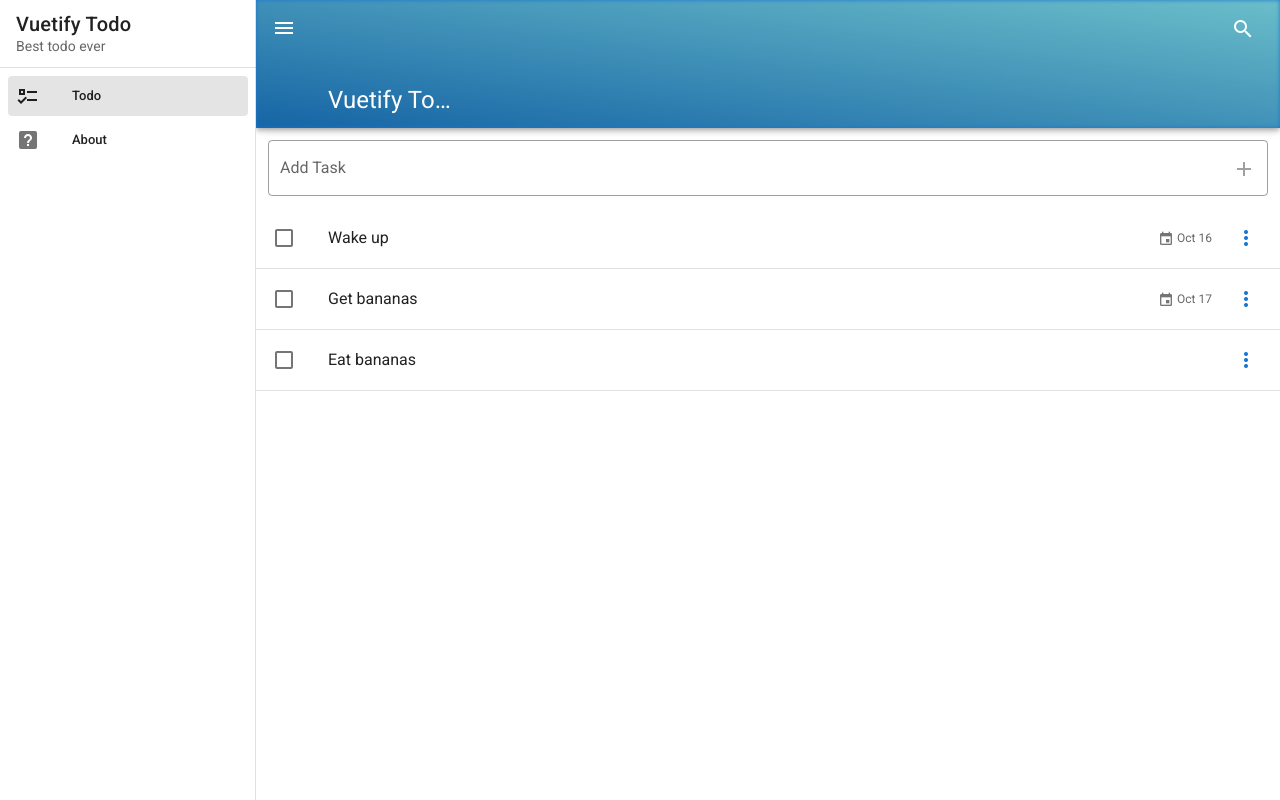
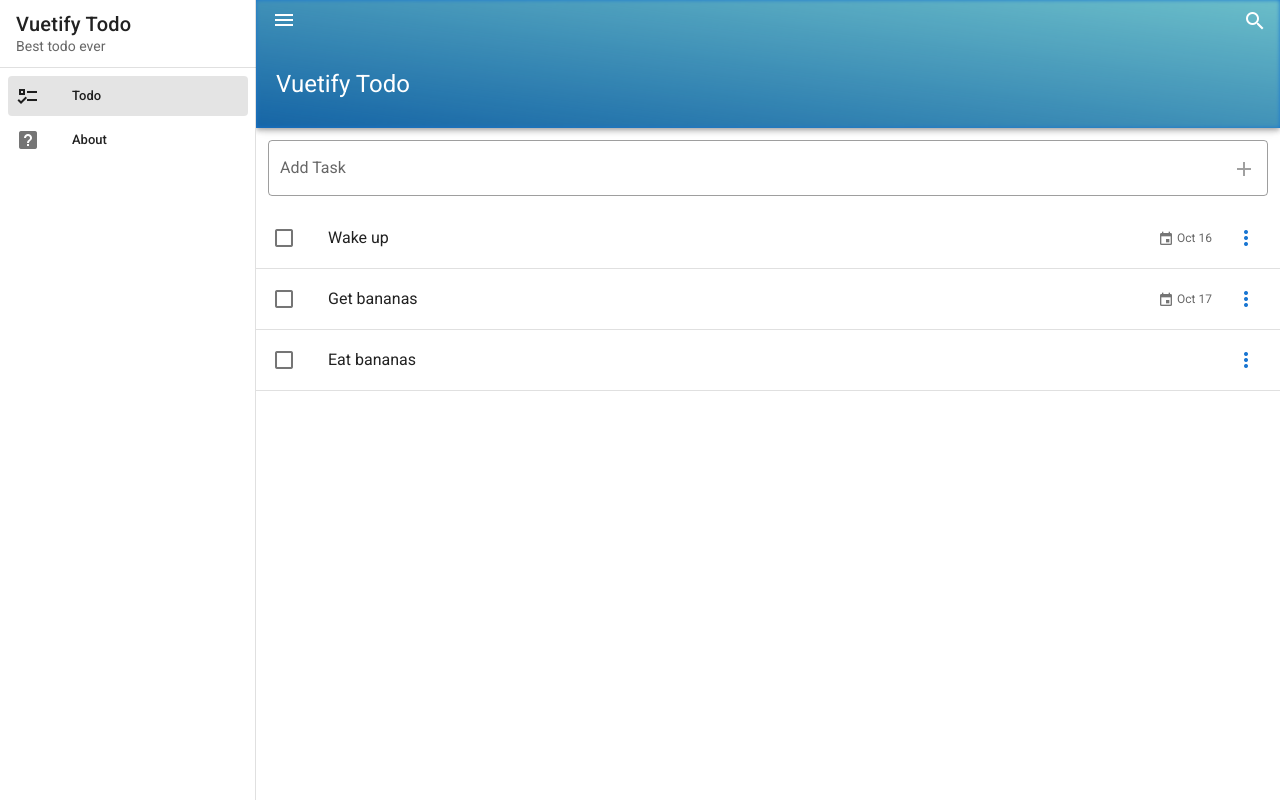
Before and after one commit to girotobial/Vuetify-todo, a Vue app: page / in a window 1280 px wide. Built offline with nearby package versions, Linux system fonts and the light colour scheme.

Commit message:
fix header styles

```diff
--- a/src/App.vue
+++ b/src/App.vue
@@ -35,12 +35,16 @@
         ></v-img>
       </template>
 
-      <v-app-bar-nav-icon @click="drawer = !drawer"></v-app-bar-nav-icon>
-
-      <v-app-bar-title>Vuetify Todo</v-app-bar-title>
-
-      <v-spacer></v-spacer>
-      <search />
+      <v-container class="pa-0">
+        <v-row class="pt-1">
+          <v-app-bar-nav-icon @click="drawer = !drawer"></v-app-bar-nav-icon>
+          <v-spacer></v-spacer>
+          <search />
+        </v-row>
+        <v-row>
+          <v-toolbar-title class="ml-4">Vuetify Todo</v-toolbar-title>
+        </v-row>
+      </v-container>
     </v-app-bar>
 
     <v-main>
```
